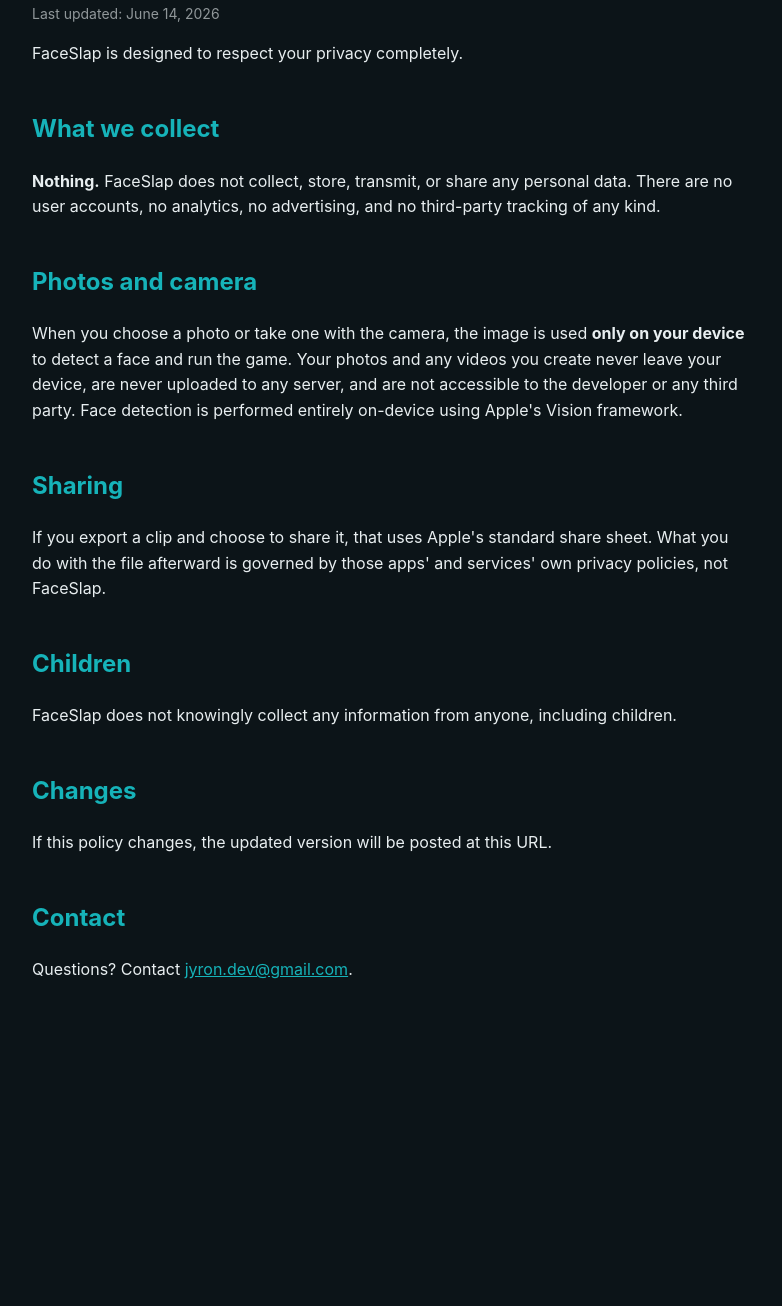
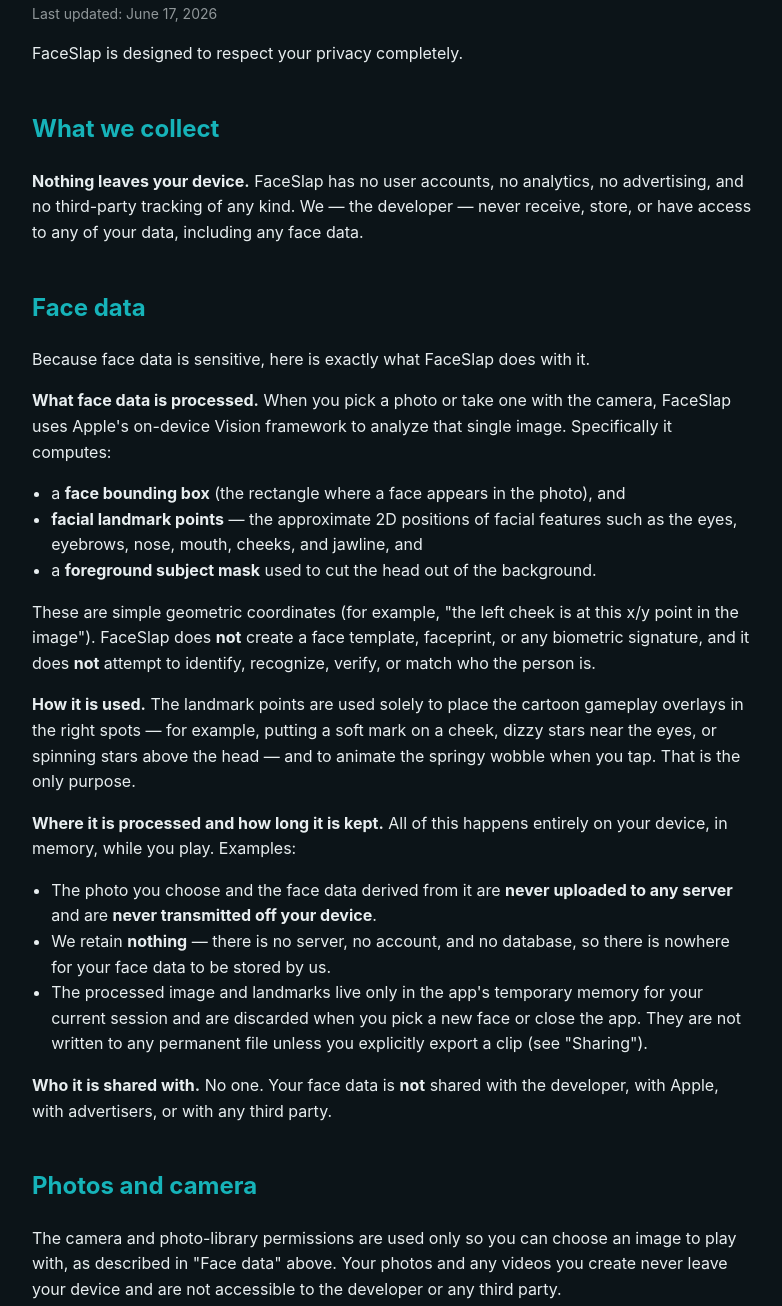
Before and after one commit to jyron/faceslap-app, a plain HTML site: page privacy.html in a window 1280 px wide. Shown: the part 139-1445 px from the top of the page, without its empty margins (248-1030 px from the left). Before the commit the page ends 1186 px from the top, so only its background shows below. Drawn offline with Linux system fonts and the light colour scheme.

Commit message:
Add detailed Face data section to privacy policy (App Review 2.1)

```diff
--- a/privacy.html
+++ b/privacy.html
@@ -7,21 +7,46 @@
   .wrap{max-width:720px;margin:0 auto;padding:48px 24px}
   h1{color:#16b3b9} h2{color:#16b3b9;margin-top:1.8em} a{color:#16b3b9}
   .muted{opacity:.6;font-size:14px}
+  ul{padding-left:1.2em}
 </style></head>
 <body><div class="wrap">
 <h1>FaceSlap — Privacy Policy</h1>
-<p class="muted">Last updated: June 14, 2026</p>
+<p class="muted">Last updated: June 17, 2026</p>
 <p>FaceSlap is designed to respect your privacy completely.</p>
+
 <h2>What we collect</h2>
-<p><strong>Nothing.</strong> FaceSlap does not collect, store, transmit, or share any personal data. There are no user accounts, no analytics, no advertising, and no third-party tracking of any kind.</p>
+<p><strong>Nothing leaves your device.</strong> FaceSlap has no user accounts, no analytics, no advertising, and no third-party tracking of any kind. We — the developer — never receive, store, or have access to any of your data, including any face data.</p>
+
+<h2>Face data</h2>
+<p>Because face data is sensitive, here is exactly what FaceSlap does with it.</p>
+<p><strong>What face data is processed.</strong> When you pick a photo or take one with the camera, FaceSlap uses Apple's on-device Vision framework to analyze that single image. Specifically it computes:</p>
+<ul>
+<li>a <strong>face bounding box</strong> (the rectangle where a face appears in the photo), and</li>
+<li><strong>facial landmark points</strong> — the approximate 2D positions of facial features such as the eyes, eyebrows, nose, mouth, cheeks, and jawline, and</li>
+<li>a <strong>foreground subject mask</strong> used to cut the head out of the background.</li>
+</ul>
+<p>These are simple geometric coordinates (for example, "the left cheek is at this x/y point in the image"). FaceSlap does <strong>not</strong> create a face template, faceprint, or any biometric signature, and it does <strong>not</strong> attempt to identify, recognize, verify, or match who the person is.</p>
+<p><strong>How it is used.</strong> The landmark points are used solely to place the cartoon gameplay overlays in the right spots — for example, putting a soft mark on a cheek, dizzy stars near the eyes, or spinning stars above the head — and to animate the springy wobble when you tap. That is the only purpose.</p>
+<p><strong>Where it is processed and how long it is kept.</strong> All of this happens entirely on your device, in memory, while you play. Examples:</p>
+<ul>
+<li>The photo you choose and the face data derived from it are <strong>never uploaded to any server</strong> and are <strong>never transmitted off your device</strong>.</li>
+<li>We retain <strong>nothing</strong> — there is no server, no account, and no database, so there is nowhere for your face data to be stored by us.</li>
+<li>The processed image and landmarks live only in the app's temporary memory for your current session and are discarded when you pick a new face or close the app. They are not written to any permanent file unless you explicitly export a clip (see "Sharing").</li>
+</ul>
+<p><strong>Who it is shared with.</strong> No one. Your face data is <strong>not</strong> shared with the developer, with Apple, with advertisers, or with any third party.</p>
+
 <h2>Photos and camera</h2>
-<p>When you choose a photo or take one with the camera, the image is used <strong>only on your device</strong> to detect a face and run the game. Your photos and any videos you create never leave your device, are never uploaded to any server, and are not accessible to the developer or any third party. Face detection is performed entirely on-device using Apple's Vision framework.</p>
+<p>The camera and photo-library permissions are used only so you can choose an image to play with, as described in "Face data" above. Your photos and any videos you create never leave your device and are not accessible to the developer or any third party.</p>
+
 <h2>Sharing</h2>
 <p>If you export a clip and choose to share it, that uses Apple's standard share sheet. What you do with the file afterward is governed by those apps' and services' own privacy policies, not FaceSlap.</p>
+
 <h2>Children</h2>
 <p>FaceSlap does not knowingly collect any information from anyone, including children.</p>
+
 <h2>Changes</h2>
 <p>If this policy changes, the updated version will be posted at this URL.</p>
+
 <h2>Contact</h2>
 <p>Questions? Contact <a href="mailto:jyron.dev@gmail.com">jyron.dev@gmail.com</a>.</p>
 </div></body></html>
```
